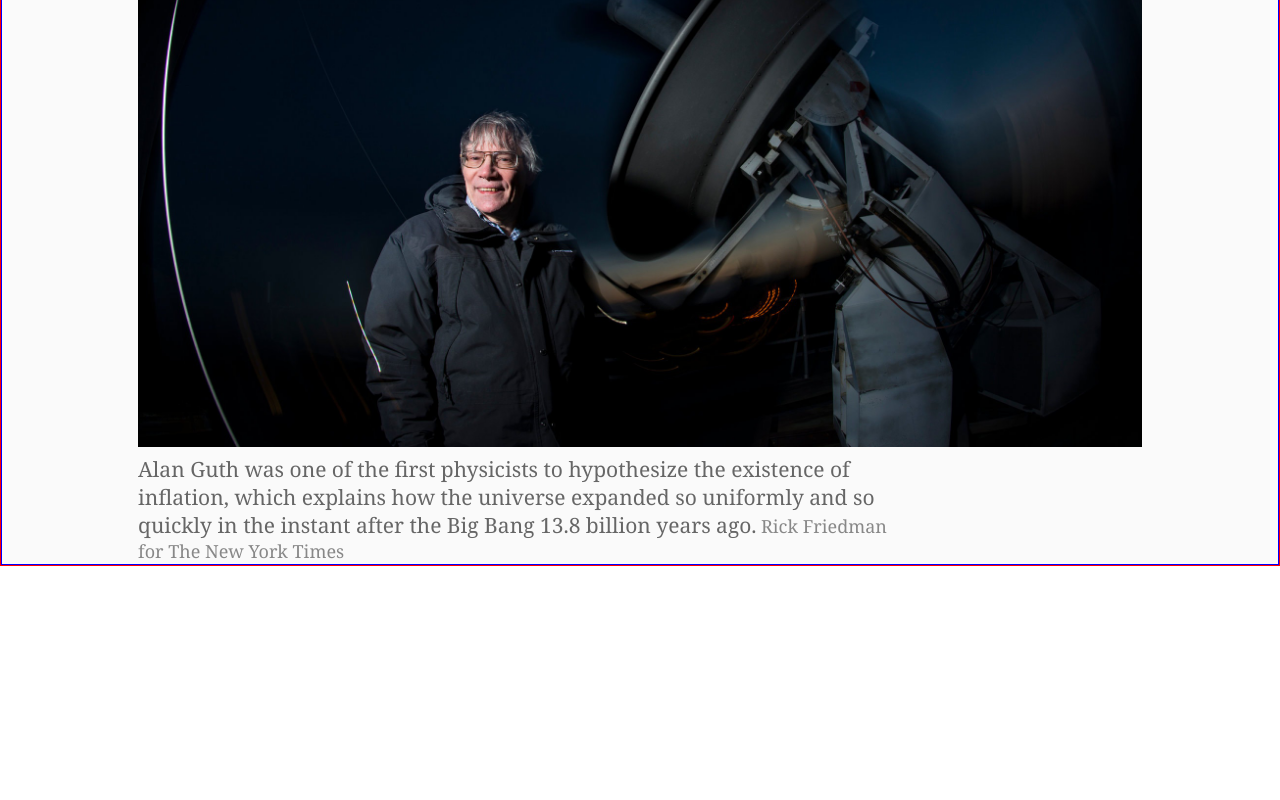
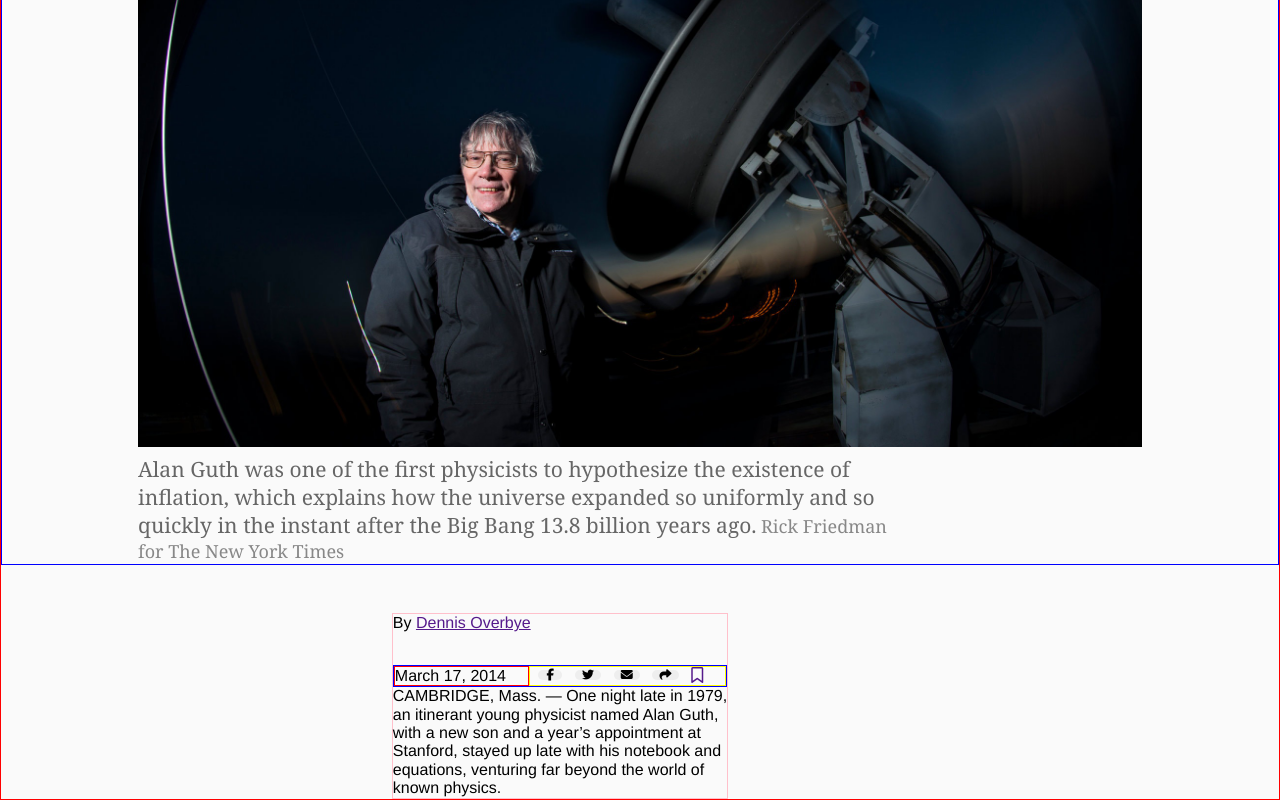
Before and after one commit to zohreh99/nytimes.com, a plain HTML site: page index.html in a window 1280 px wide. Shown: the part 625-1425 px from the top of the page. Before the commit the page ends 1191 px from the top, so only its background shows below. Drawn offline with Linux system fonts and the light colour scheme.

Commit message:
add section3 icons and text

```diff
--- a/files/css/style.css
+++ b/files/css/style.css
@@ -58,12 +58,18 @@ section{
 .item:nth-child(2){
 	padding: .2em .4em;
 	border-radius: 2px;
+	pointer-events: auto;
 }
 
 .item:nth-child(2):hover{
 	background-color: #f7f7f7;
 }
+.input-search{
 
+}
+.item:nth-child(2):active{
+
+}
 .item:nth-child(3){
 	padding: .4em;
 	flex-grow: 1;
@@ -243,6 +249,48 @@ section{
 	font-family: nyt-imperial, georgia, "times new roman", times, serif;
 	color: #888888;
 }
+.section3{
+	margin-right: 10em;
+    display: flex;
+    margin-top: 3em;
+    justify-content: center;
+    align-items: flex-start;
+    flex-flow: column wrap;
+    border: 1px solid pink;
+
+}
+.date-icons{
+	width: 100%;
+	display: flex;
+    border: 1px solid blue;
+    align-items: center;
+    justify-content: center;
+    margin-top: 2em;
+}
+.date{
+	border: 1px solid red;
+    /* align-self: flex-start; */
+    flex-grow: 1;
+}
+.icons{
+
+ 	align-self: inherit;
+    border: 1px solid yellow;
+    flex-grow: 1;
+}
+i.fab , i.fas {
+    display: inline-block;
+    border-radius: 50px;
+    padding: .4em .6em;
+    background-color: #eeeeee;
+    color: #000000;
+}
+i.fa-facebook-f{
+	 padding: .4em .7em;
+}
+.icon{
+	margin-left: .5em;
+}
 @media only screen and (max-width: 575px) {
 
 }
--- a/files/js/myjs.js
+++ b/files/js/myjs.js
@@ -4,6 +4,10 @@ function menu() {
 	// body...
 }
 function search() {
-	alert('search');
+	document.getElementsByclassName("input-search").height = 300;
+
+    // x.style.display = "block";
+
+
 	// body...
 }
--- a/index.html
+++ b/index.html
@@ -11,7 +11,7 @@
 	<link rel="stylesheet" href="files/css/style.css">
 	<link href="files/css/normalize.css" rel="stylesheet">
 	<script src="files/js/myjs.js"></script>
-	<title>nytimes</title>
+	<title>Space Ripples Reveal Big Bang’s Smoking Gun</title>
 
 </head>
 <body>
@@ -20,9 +20,14 @@
 			<div class="header">
 				<nav>
 					<ul class="all-item">
-						<li class="item"><a class="menu" href=""><i class="fas fa-bars fa-xs"></i></a></li>
-						<li class="item"><a class="search" href=""><i class="fas fa-search fa-xs"></i></a></li>
-						<li class="item"><a class="space" href="">SPACE & COSMOS</a></li>
+						<li class="item"><a class="menu" href=""><i onclick="menu()" class="fas fa-bars fa-xs"></i></a>
+
+							<!--  baraye menu az li -->
+						</li>
+						<li  class="item"><a  class="search" href=""><i onclick="search()" class="fas fa-search fa-xs"></i></a>
+							<!-- <input class="input-search" type="text" placeholder="salam"> -->
+						</li>
+						<li class="item"><a  class="space" href="">SPACE & COSMOS</a></li>
 						<!-- <li class="item"><h1 class="title">The New York Time </h1></li> -->
 						<li class="item"><img src="files/img/imgtitle.png" alt=""></li>
 						<li class="item"><button class="subscribe">SUBSCRIBE NOW</button></li>
@@ -60,6 +65,25 @@
 					</div>
 				</div>
 			</div>
+			<div class="section3">
+				<div class="title-section3">
+					<span>By</span>
+					<a href="">Dennis Overbye</a>
+				</div>
+				<div class="date-icons">
+					<span class="date">March 17, 2014</span>
+					<div class="icons">
+					<a class="icon" href=""><i class="fab fa-facebook-f fa-xs"></i></a>
+					<a class="icon" href=""><i class="fab fa-twitter fa-xs" ></i></a>
+					<a class="icon" href=""><i class="fas fa-envelope fa-xs"></i></a>
+					<a class="icon" href=""><i class="fas fa-share fa-xs"></i></a>
+					<a class="icon" href=""><i class="far fa-bookmark"></i></a>
+					</div>
+
+				</div>
+				<div class="text">CAMBRIDGE, Mass. — One night late in 1979,</br> an itinerant young physicist named Alan Guth,</br> with a new son and a year’s appointment at</br> Stanford, stayed up late with his notebook and </br>equations, venturing far beyond the world of</br> known physics.</div>
+			</div>
+
 		</section>
 	</div>
 </body>
```
Also changed, not shown: files/icon/icon.ico (added), files/icon/imgtitle.ico (added).
